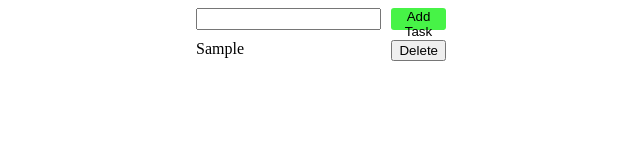
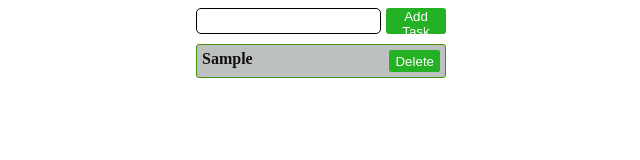
Before and after one commit to uryashnik/todo-js, a plain HTML site: page index.html in a window 1280 px wide. Both pictures are taken after typing "Sample" into the empty fields and a click on the button "Add Task". Shown: the whole page, without its empty margins (319-959 px from the left). Drawn offline with Linux system fonts and the light colour scheme.

Commit message:
with-style-css

```diff
--- a/script.js
+++ b/script.js
@@ -57,7 +57,7 @@ function deleteTask(id) {
 
 //Добавление новой записи в хранилище.
 function addTaskToStore() {
-    const inputValue = inputItem.value;
+    const inputValue = inputItem.value.charAt(0).toUpperCase() + inputItem.value.slice(1);
     if (inputValue.length > 0) {
         const storeItem = { todoName: inputValue, cheked: false, id }
         const newArr = [...store, storeItem];
--- a/style.css
+++ b/style.css
@@ -16,14 +16,15 @@
 }
 
 #btn {
-    background-color: #47f347;
+    background-color: #24b124;
     border: none;
-    height: 22px;
+    height: 26px;
     border-radius: 3px;
+    color: white;
 }
 
 #inputItem {
-    margin-right: 10px;
+    margin-right: 5px;
 }
 
 #list {
@@ -44,5 +45,33 @@
 }
 
 .checked {
-    color: red;
+    color: rgb(92, 94, 92);
+    text-decoration: line-through;
+
 }
+
+.div-todo-task {
+    padding: 5px;
+    background-color: rgb(189, 192, 192);
+    margin-bottom: 5px;
+    border: 1px solid rgb(74, 145, 8);
+    border-radius: 3px;
+    color: rgb(15, 15, 14);
+    font-weight: bold;
+}
+
+input {
+    border-radius: 5px;
+    height: 18px;
+    border: 1px solid black;
+    padding: 3px;
+}
+
+.btn-delete {
+    background-color: #24b124;
+    border: none;
+    height: 22px;
+    border-radius: 2px;
+    color: white;
+
+}
```
